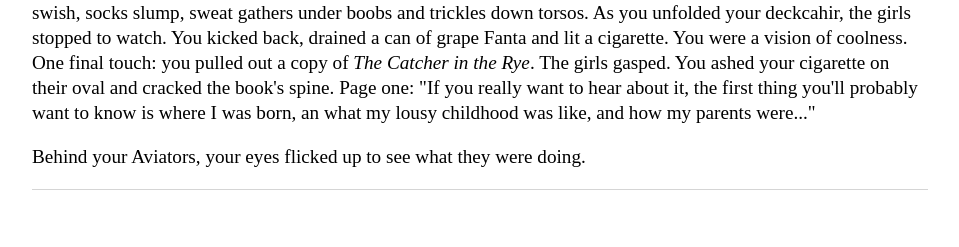
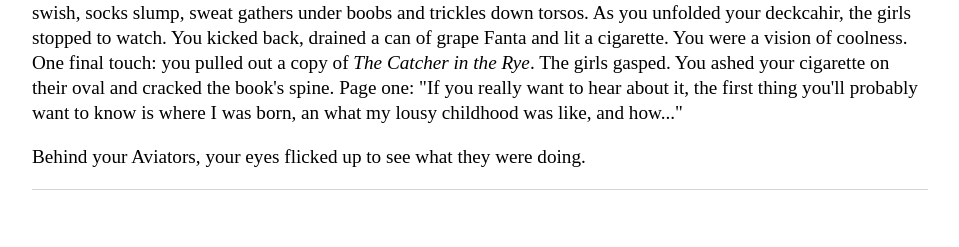
Before and after one commit to Pinelife/pinelife.github.io, a Jekyll site: the page built from Hellhole/excitingevent2.html, in a window 1280 px wide. Shown: the part 1254-1501 px from the top of the page, without its empty margins (160-1119 px from the left). Built offline with Jekyll 4.4.1, drawn with Linux system fonts in a browser that asks for light colours.

Commit message:
Update excitingevent2.html

```diff
--- a/Hellhole/excitingevent2.html
+++ b/Hellhole/excitingevent2.html
@@ -62,7 +62,7 @@ Fine, bitch, kick rocks.
 gathers under boobs and trickles down torsos. As you unfolded your deckcahir, the girls stopped to watch. You kicked back, drained a can
 of grape Fanta and lit a cigarette. You were a vision of coolness. One final touch: you pulled out a copy of <i>The Catcher in the Rye</i>.
   The girls gasped. You ashed your cigarette on their oval and cracked the book's spine. Page one: "If you really want to hear about it,
-the first thing you'll probably want to know is where I was born, an what my lousy childhood was like, and how my parents were..."
+the first thing you'll probably want to know is where I was born, an what my lousy childhood was like, and how..."
 </p>
 <p>
   Behind your Aviators, your eyes flicked up to see what they were doing.
```
